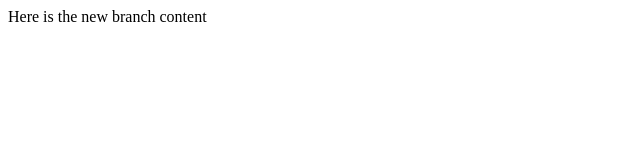
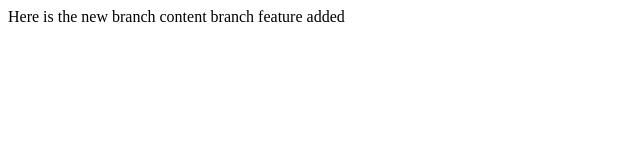
Before and after one commit to yoonjaejung8721/cs50, a plain HTML site: page index.html in a window 1280 px wide. Shown: the whole page, without its empty margins (0-640 px from the left). Drawn offline with Linux system fonts and the light colour scheme.

Commit message:
Branch feature added

```diff
--- a/index.html
+++ b/index.html
@@ -6,5 +6,6 @@
 	</head>
 	<body>
 		Here is the new branch content
+		branch feature added
 	</body>
 </html>
```
